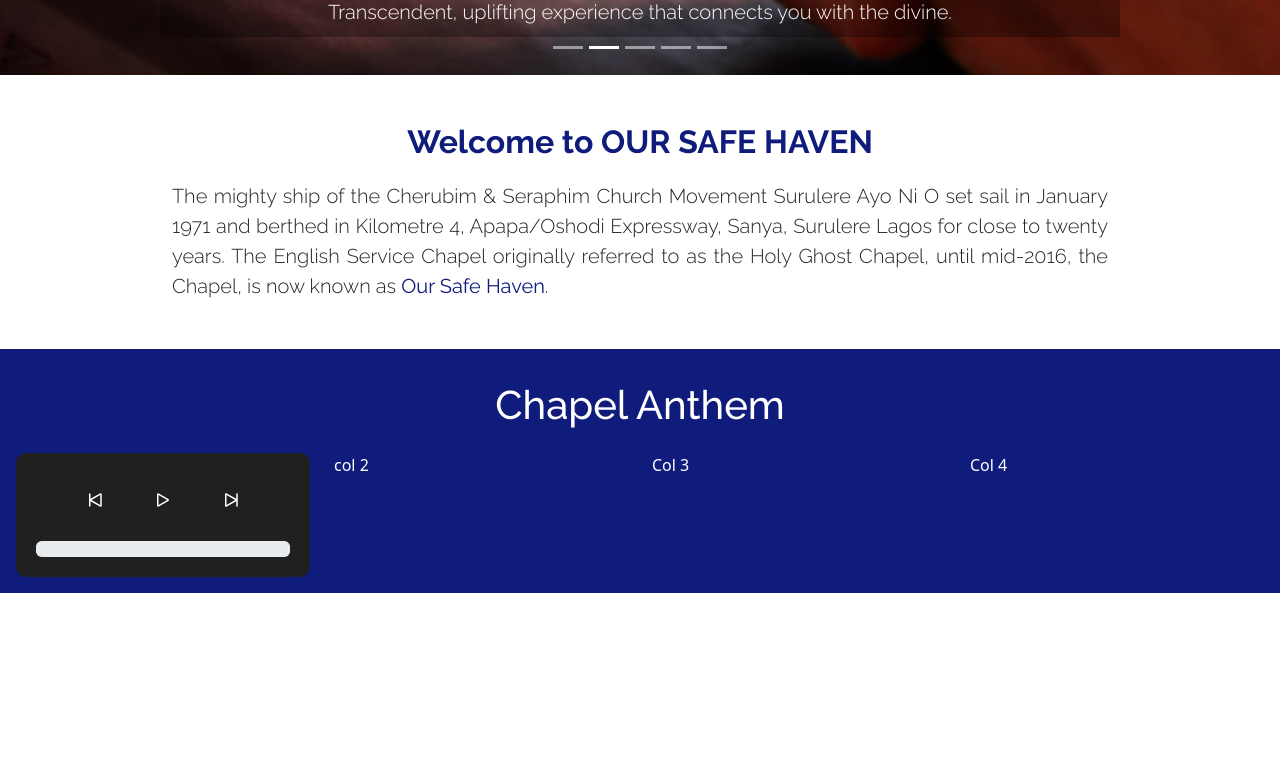
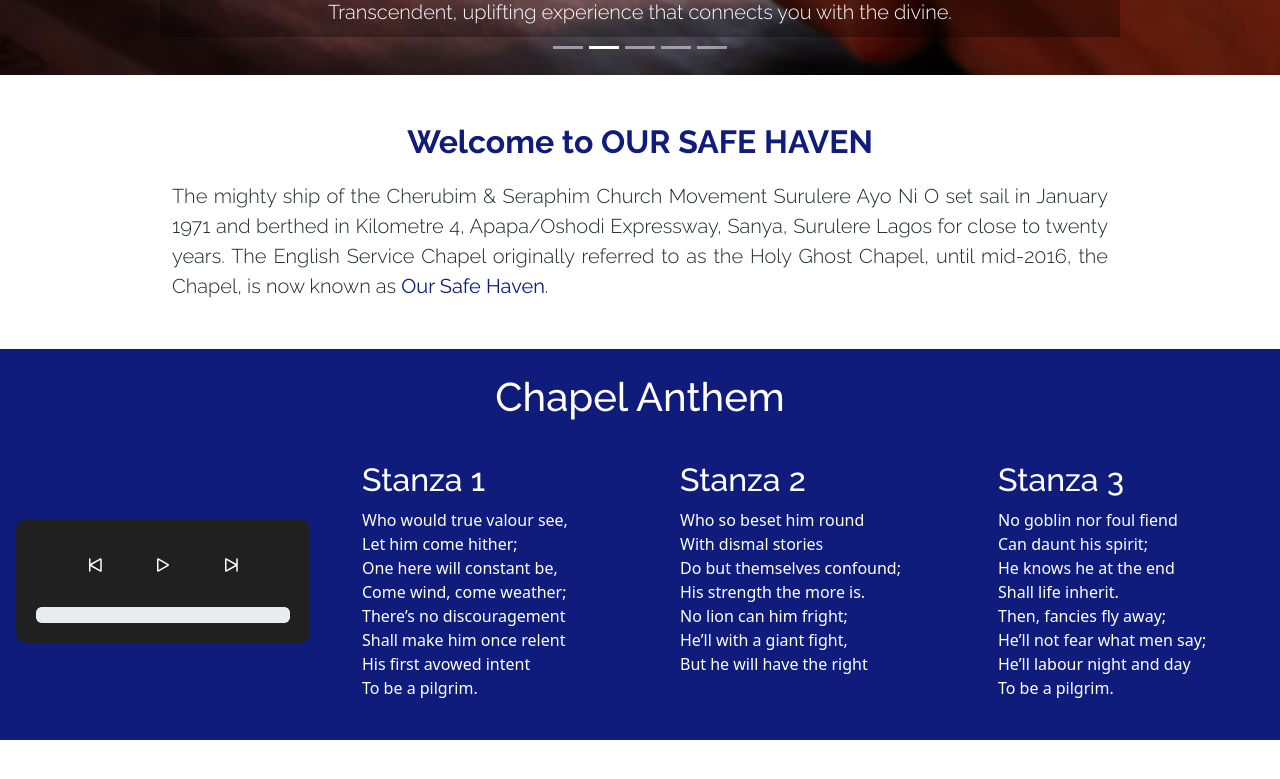
Before and after one commit to specie103/escchurch, a React (Create React App) app: page / in a window 1280 px wide. Shown: the part 723-1502 px from the top of the page. Before the commit the page ends 1364 px from the top, so only its background shows below. Built offline with nearby package versions, Linux system fonts and the light colour scheme.

Commit message:
Anthem column well aligned

```diff
--- a/src/Components/Anthem.js
+++ b/src/Components/Anthem.js
@@ -1,23 +1,66 @@
 import React from 'react'
-import { Container, Row, Col } from 'react-bootstrap';
+import {Container, Row, Col} from 'react-bootstrap';
 import Mp3Player from './MP3';
 
 function Anthem() {
+    const stanza1 =
+`Who would true valour see,
+Let him come hither;
+One here will constant be,
+Come wind, come weather;
+There’s no discouragement
+Shall make him once relent
+His first avowed intent
+To be a pilgrim.`;
+    const stanza2 =
+`Who so beset him round
+With dismal stories
+Do but themselves confound;
+His strength the more is.
+No lion can him fright;
+He’ll with a giant fight,
+But he will have the right`;
+    const stanza3 =
+`No goblin nor foul fiend
+Can daunt his spirit;
+He knows he at the end
+Shall life inherit.
+Then, fancies fly away;
+He’ll not fear what men say;
+He’ll labour night and day
+To be a pilgrim.`;
+
+
     return (
         <Container fluid className='blueb my-5 p-3 text-white'>
-        <h1 className='py-3'>Chapel Anthem</h1>
-      <Row>
-        <Col xs={12} md={3}>
-          <Mp3Player />
+            <h1 className='py-2'>Chapel Anthem</h1>
+            <Row >
+                <Col xs={12}
+                    md={3} className='m-auto'>
+                    <Mp3Player/>
                 </Col>
-        <Col xs={12} md={3}>
-          col 2
+                <Col xs={12}
+                    md={3}
+                    style={{whiteSpace: 'pre-wrap'}} className='p-4'>
+                    <h2 className='text-start ps-3'>Stanza 1</h2>
+                    <div className='px-3'>
+                        {stanza1} </div>
                 </Col>
-        <Col xs={12} md={3}>
-          Col 3
+                <Col xs={12}
+                    md={3}
+                    style={{whiteSpace: 'pre-wrap'}}  className='p-4'>
+                    <h2 className='text-start ps-3'>Stanza 2</h2>
+                    <div className='px-3'>
+                        {stanza2} </div>
                 </Col>
-        <Col xs={12} md={3}>
-          Col 4
+                <Col xs={12}
+                    md={3}
+                    style={{whiteSpace: 'pre-wrap'}}  className='p-4'>
+                    <h2 className='text-start ps-3'>Stanza 3</h2>
+                    <div className='px-3'>
+                        {stanza3}
+                    </div>
+
                 </Col>
             </Row>
         </Container>
```
Lines whose indentation alone changed are shown as unchanged.
